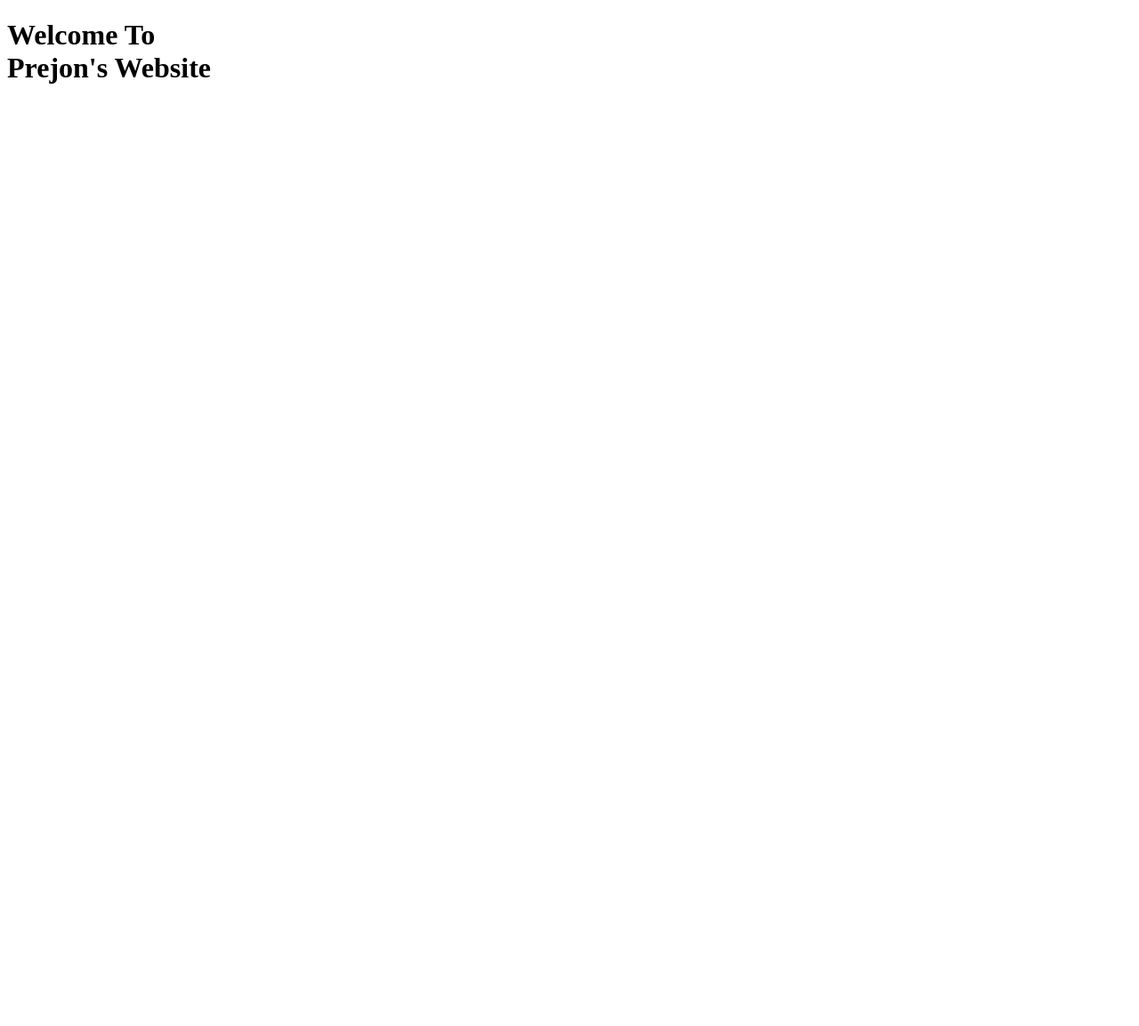
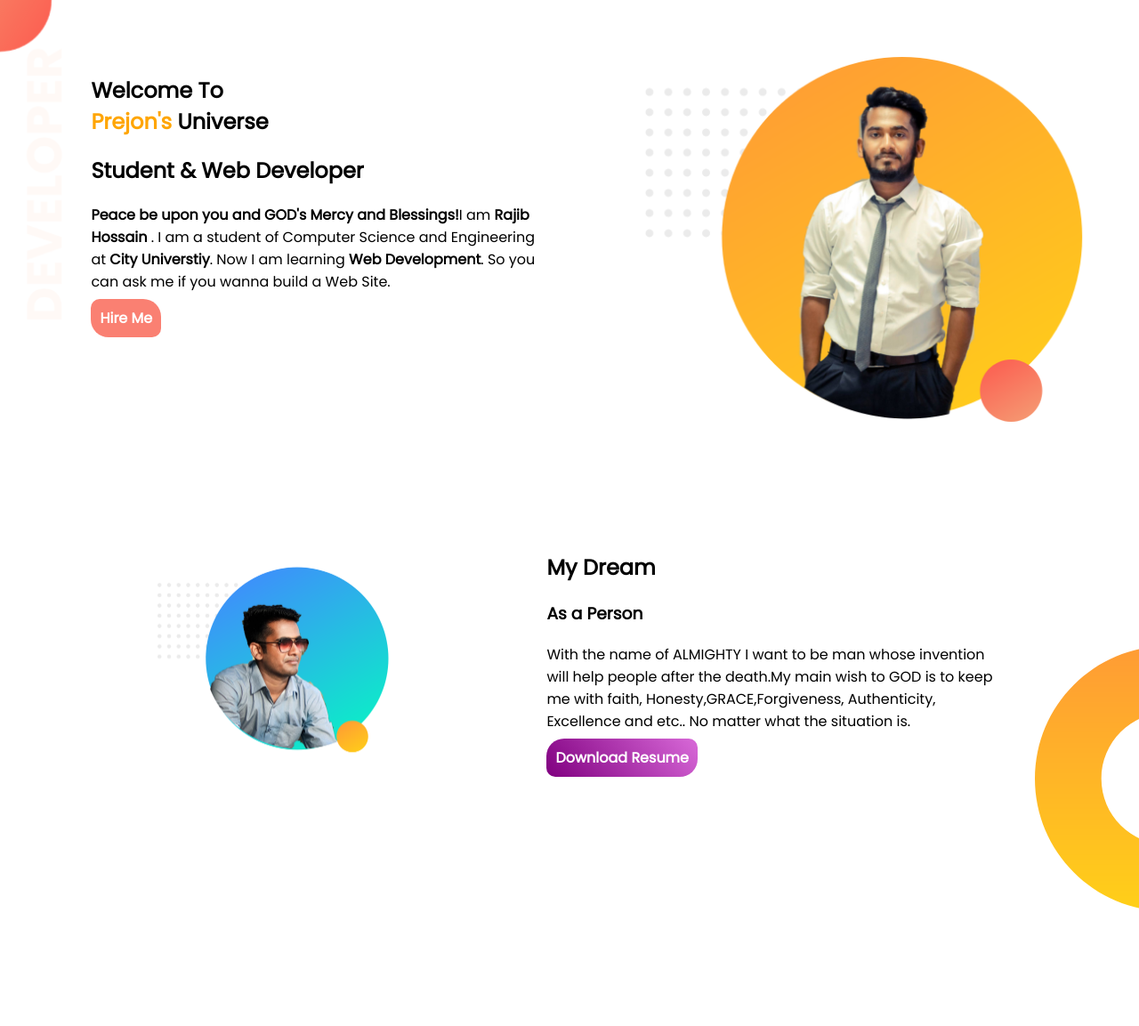
Before and after one commit to rajibhossainprejon/Bismillah_Portfolio, a plain HTML site: page index.html in a window 1280 px wide. Shown: the top 1153 px of the page at 89% size. Before the commit the page ends 800 px from the top, so only its background shows below. Drawn offline with Linux system fonts and the light colour scheme.

Commit message:
Bismillah to my first ever website

```diff
--- a/index.html
+++ b/index.html
@@ -3,10 +3,59 @@
 <head>
     <meta charset="UTF-8">
     <meta name="viewport" content="width=device-width, initial-scale=1.0">
+    <link href="https://fonts.googleapis.com/css?family=Poppins&display=swap" rel="stylesheet">
+    <link rel="stylesheet" href="style.css">
     <title>Rajib Hossain Prejon</title>
 </head>
 <body>
-    <h1>Welcome To <br> Prejon's Website </h1>
+    <section class="section1">
 
+        <div class="divofsec1">
+    <h1>Welcome To <br> <span class="myname"> Prejon's </span> Universe</h1>
+    <h2>Student & Web Developer</h2>
+    <p><b>Peace be upon you and GOD's Mercy and Blessings!</b>I am <b> Rajib Hossain </b>. I am a student of Computer Science and Engineering at <b>City Universtiy</b>. Now I am learning <b>Web Development</b>. So you can ask me if you wanna build a Web Site.
+
+    </p>
+    <a target="_blank" href="https://www.linkedin.com/in/rajib-hossain-6795301a5/?fbclid=IwAR2bjIYMqJf6EXp-j_F5D0mm7cYcrm4M2J7Qsjiv3RwAQtvPOeio4HkcjSg" class="hireme">Hire Me</a>
+</div>
+<div class="divofsec1">
+    <img id="myimage" src="image/image 13.png" alt="This is me">
+</div>
+
+</section>
+<section class="section2">
+    <div class="divofsec2">
+        <img id="myimage2" src="Image/62546565_1555623067913284_2312807071050891264_o (1).png" alt="This is me2">
+    </div>
+
+    <div class="divofsec2">
+        <h1>My Dream</h1>
+        <p>
+        <h3>As a Person</h3>
+
+            With the name of ALMIGHTY I want to be man whose invention will help people after the death.My main wish to GOD is to keep me with faith, Honesty,GRACE,Forgiveness, Authenticity, Excellence and etc.. No matter what the situation is.
+        </p>
+        <a target="_blank" href="https://www.linkedin.com/in/rajib-hossain-6795301a5/?fbclid=IwAR2bjIYMqJf6EXp-j_F5D0mm7cYcrm4M2J7Qsjiv3RwAQtvPOeio4HkcjSg" class="resume">Download Resume</a>
+        </div>
+
+</section>
+<section   class="section3">
+    <h1>Experiences</h1>
+    <div id="divofsec3left" class="divofsec3" >
+        <h3>Full Stack Web Dev</h3>
+        <h5 class="myname">2020 - present | Pro Level Developer</h5>
+        <p>I have no experience right now. But I am trying.Only GOD know when I will become a proper Web Developer.</p>
+    </div>
+    <div class="divofsec3" id="divofsec3right">
+        <h3>Baby Web Developer</h3>
+        <h5 class="myname">2020 - present | A Lerner</h5>
+        <p>By the grace of GOD. You can design small web pages. Now You can say me a baby web developer.</p>
+
+    </div>
+
+</section>
 </body>
+<footer>
+    <p>©Rajib Hossain Prejon,all rights reserved</p>
+</footer>
 </html>
--- /dev/null
+++ b/style.css
@@ -0,0 +1,101 @@
+body{
+    margin: 0;
+    font-family: 'Poppins', sans-serif;
+
+}
+section{
+    height: 500px;
+    padding-bottom: 50px;
+}
+.divofsec1{
+
+    width: 40%;
+    float: left;
+    margin-left: 5%;
+    padding-left: 3%;
+    padding-top: 5%;
+
+}
+.divofsec2{
+
+    width: 40%;
+    float: left;
+    margin-right: 5%;
+    padding-right: 3%;
+
+
+}
+.divofsec3{
+
+    width: 35%;
+    float: left;
+    margin-left: 5%;
+    padding-left: 3%;
+    padding-top: 5%;
+    box-shadow: 10px 10px 40px grey;
+    height: 60%;
+
+
+}
+#divofsec3left{
+
+    border-left: 10px solid;
+    border-image: linear-gradient(salmon, #fa8072);
+    border-image-slice: 1;
+
+}
+
+#divofsec3right{
+
+    border-left: 10px solid;
+    border-image: linear-gradient(blue,cyan);
+    border-image-slice: 1;
+
+}
+.section1{
+    background-image: url(image/top-banner.png);
+    background-repeat: no-repeat;
+
+}
+.section2{
+    background-image: url(image/dream-bg.png);
+    background-repeat: no-repeat;
+    background-position: right;
+    margin-top: 50px;
+}
+.section3{
+    background-image: url(image/exp-bg.png);
+    background-repeat: no-repeat;
+    background-position: left;
+}
+.divofsec1 img{
+    width: 100%;
+}
+.divofsec2 img{
+    width: 100%;
+
+}
+.hireme{
+    text-decoration: none;
+    background-image: linear-gradient(50deg,salmon, #fa8072);
+    padding: 10px;
+    border-radius: 10px 20px;
+    color: white;
+    font-weight: 600;
+}
+.resume{
+    text-decoration: none;
+    background-image: linear-gradient(50deg,purple,rgb(216, 105, 216));
+    padding: 10px;
+    border-radius: 20px 10px;
+    color: white;
+    font-weight: 600;
+}
+
+.myname{
+  color: orange;
+
+}
+footer{
+    text-align: center;
+}
```
Also changed, not shown: Image/dream-bg.png (added), Image/exp-bg.png (added), Image/top-banner.png (added).
